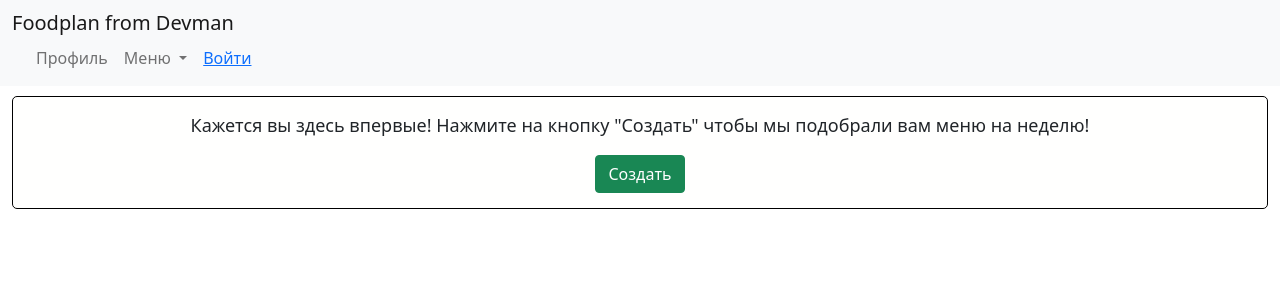
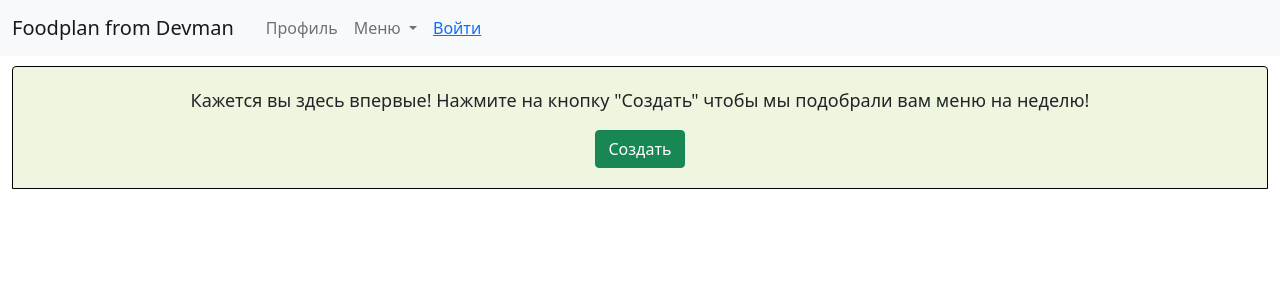
Before and after one commit to devmanorg/foodplan, a Django app: page / in a window 1280 px wide. Shown: the top 300 px of the page. Run offline with Django 3.2, Linux system fonts and the light colour scheme; parts of the project's set-up code (start-up, migrations or seed data) failed here and were passed over.

Commit message:
Added better-look frontend

```diff
--- a/cuisine/static/style.css
+++ b/cuisine/static/style.css
@@ -1,9 +1,11 @@
 .element {
-    background-color: rgba(247, 255, 238, 0.096);
-    border-radius: 5px;
+    background-color: #eff6df;
+    border-width: 1px;
+    border-top-left-radius: .25rem;
+    border-top-right-radius: .25rem;
     border: black solid 1px;
     margin: 10px auto;
-    padding: 15px;
+    padding: 20px 10px;
     text-align: center;
 }
 .element button{
@@ -12,3 +14,7 @@
 .title{
     font-size: large;
 }
+.item img {
+    max-width: 100%;
+    height: auto;
+}
--- a/cuisine/templates/includes/header.html
+++ b/cuisine/templates/includes/header.html
@@ -1,12 +1,11 @@
 <header class="navbar navbar-expand-lg navbar-light bg-light">
-<nav class="container-xxl flex-wrap flex-md-nowrap">
-  <div>
+<nav class="container-xxl d-flex">
     <a class="navbar-brand me-2" href="{% url 'index' %}">Foodplan from Devman</a>
     <button class="navbar-toggler" type="button" data-bs-toggle="collapse" data-bs-target="#navbarSupportedContent" aria-controls="navbarSupportedContent" aria-expanded="false" aria-label="Toggle navigation">
       <span class="navbar-toggler-icon"></span>
     </button>
     <div class="collapse navbar-collapse" id="navbarSupportedContent">
-      <ul class="navbar-nav me-auto mb-2 mb-lg-0">
+      <ul class="navbar-nav d-flex">
         <li class="nav-item">
           <a class="nav-link active" aria-current="page" href="#"></a>
         </li>
@@ -34,6 +33,5 @@
         </li>
       </ul>
     </div>
-  </div>
 </nav>
 </header>
--- a/cuisine/templates/index.html
+++ b/cuisine/templates/index.html
@@ -6,9 +6,7 @@
             Определением, залогинен человек или нет,
             кнопками регистрации
     {% endcomment %}
-    <div class="element">
       <p class="title">Кажется вы здесь впервые! Нажмите на кнопку "Создать" чтобы мы подобрали вам меню на неделю!</p>
       <button class="btn btn-success">Создать</button>
-    </div>
 
 {% endblock %}
--- a/cuisine/templates/layouts/base.html
+++ b/cuisine/templates/layouts/base.html
@@ -13,9 +13,9 @@
 {% include "includes/header.html" %}
 
   <div class="container-xxl">
-
-    {% block content %}{% endblock content %}
-
+    <div class="element">
+      {% block content %}{% endblock content %}
+    </div>
   {% comment %} {% include "./includes/footer.html" %} {% endcomment %}
   </div>
 </body>
--- a/cuisine/templates/register.html
+++ b/cuisine/templates/register.html
@@ -6,6 +6,7 @@
     <h1>Создайте профиль</h1>
     <p>Пожалуйста, заполните следующую форму:</p>
     <form action="." method="post">
+
         {{ user_form.as_p }}
         {% csrf_token %}
         <p><input type="submit" value="Create my account"></p>
--- a/cuisine/templates/temp_recipe.html
+++ b/cuisine/templates/temp_recipe.html
@@ -16,7 +16,6 @@
       <th>Ингредиенты</th>
       <th>Рецепт</th>
 
-
     </tr>
 
     <tr>
--- a/cuisine/views.py
+++ b/cuisine/views.py
@@ -46,13 +46,14 @@ def show_next_week_menu(request):
         .filter(customer=request.user)
         .prefetch_related('meal_positions__dish')
     )
-
+    print(meals)
     serialized_meals = {}
     for meal in meals:
         positions = {}
         for position in meal.meal_positions.all():
             positions.setdefault('id', position.dish.id)
             positions.setdefault('dish', position.dish.name)
+            positions.setdefault('meal_type', position)
             positions.setdefault('quantity', position.quantity)
             positions.setdefault('image', position.dish.image)
         meal_type = {meal.get_meal_type_display(): positions}
```
Also changed, not shown: cuisine/templates/temp_week_menu.html (+23 -5 lines).
